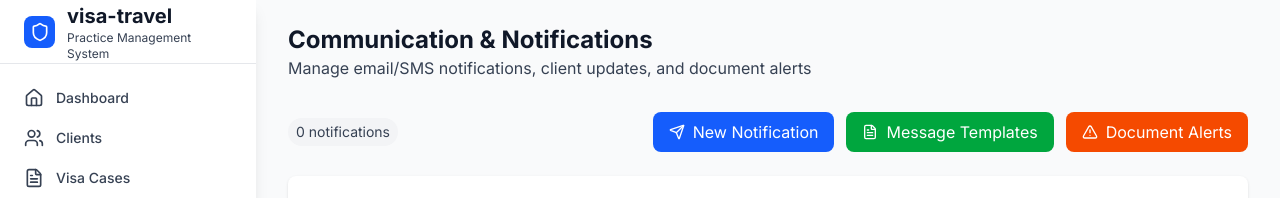
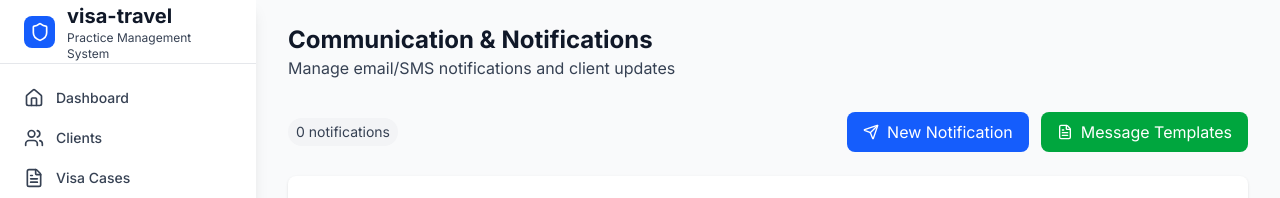
Before and after one commit to SadmanHussainChowdhury/visa-processing-travel-agency, a Next.js app: page /notifications in a window 1280 px wide. Shown: the top 198 px of the page. Built offline with nearby package versions, Linux system fonts and the light colour scheme; no server answers; the database is empty; sample sign-in values are in the browser's storage.

Commit message:
Final cleanup: remove Document Alerts references from Notifications page

```diff
--- a/app/notifications/page.tsx
+++ b/app/notifications/page.tsx
@@ -135,7 +135,7 @@ export default function NotificationsPage() {
     <ProtectedRoute>
       <SidebarLayout
         title="Communication & Notifications"
-        description="Manage email/SMS notifications, client updates, and document alerts"
+        description="Manage email/SMS notifications and client updates"
       >
         {/* Header Actions */}
         <div className="flex flex-col sm:flex-row justify-between items-start sm:items-center gap-4 mb-6">
@@ -159,13 +159,7 @@ export default function NotificationsPage() {
               <FileText className="h-4 w-4" />
               <span>Message Templates</span>
             </Link>
-            <Link
-              href="/notifications/alerts"
-              className="inline-flex items-center space-x-2 bg-orange-600 text-white px-4 py-2 rounded-lg hover:bg-orange-700 transition-colors"
-            >
-              <AlertTriangle className="h-4 w-4" />
-              <span>Document Alerts</span>
-            </Link>
+
           </div>
         </div>
 
```
